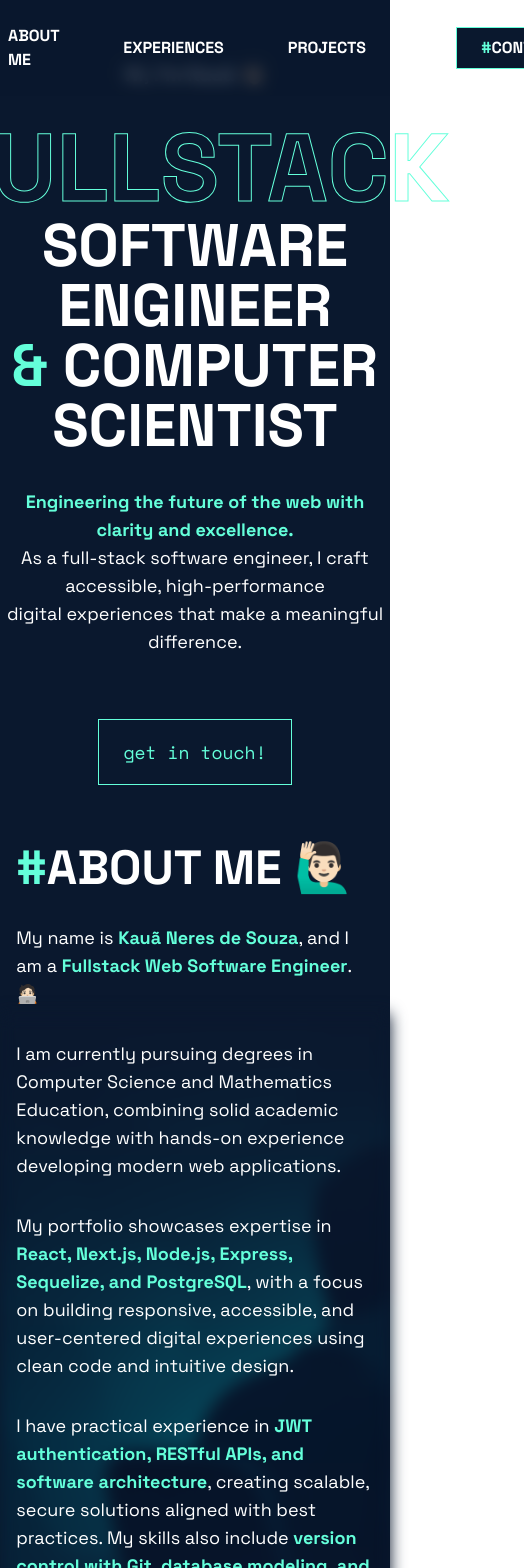
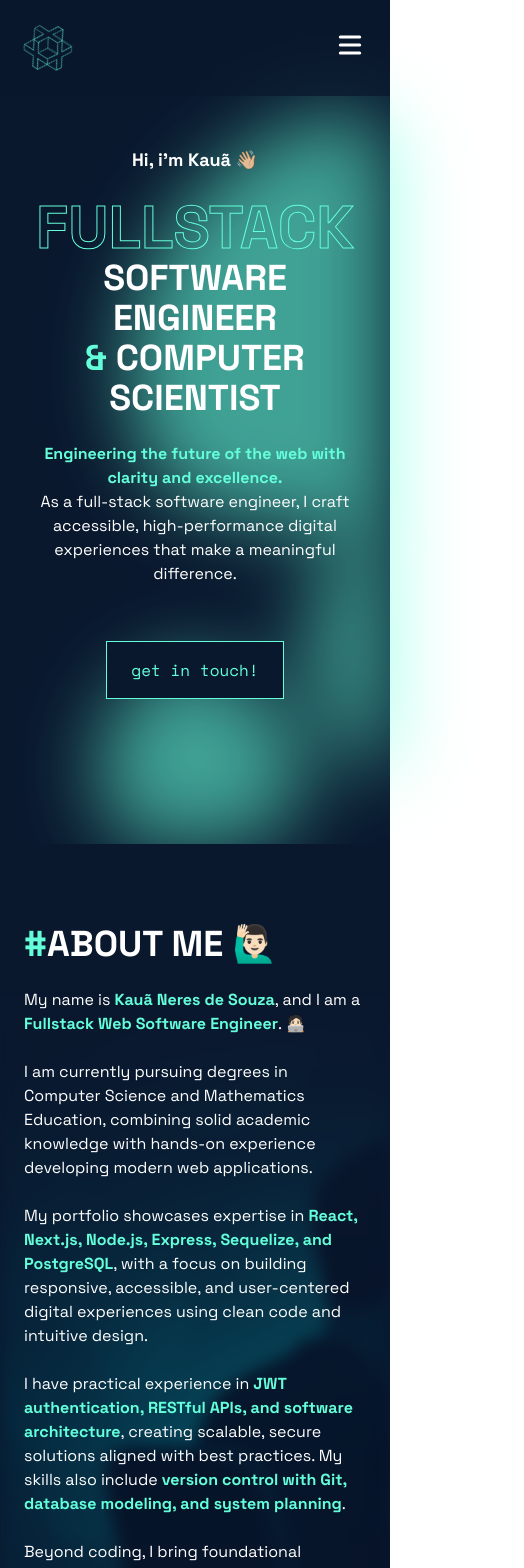
Before and after one commit to KNereSouza/kneres.com.br, a React (Vite) app: page / in a window 390 px wide. Shown: the top 1568 px of the page, 524 px wide, since content can reach past the window. Built offline with nearby package versions, Linux system fonts and the light colour scheme.

Commit message:
feat: made all sections and components responsive

```diff
--- a/src/components/header/Header.tsx
+++ b/src/components/header/Header.tsx
@@ -1,136 +1,168 @@
+import { HiMenu, HiX } from "react-icons/hi";
 import Logo from "../../assets/icon.svg";
 import { useEffect, useRef, useState } from "react";
 import styles from "./styles.module.css";
 
 export function Header() {
   const [show, setShow] = useState(true);
+  const [isMenuOpen, setIsMenuOpen] = useState(false);
   const lastScroll = useRef(0);
 
   useEffect(() => {
     const handleScroll = () => {
+      if (isMenuOpen) return;
       const current = window.scrollY;
       if (current > lastScroll.current && current > 50) {
         setShow(false);
       } else {
         setShow(true);
       }
-
       lastScroll.current = current;
     };
-
     window.addEventListener("scroll", handleScroll);
     return () => window.removeEventListener("scroll", handleScroll);
-  }, []);
+  }, [isMenuOpen]);
+
+  useEffect(() => {
+    if (isMenuOpen) {
+      document.body.style.overflow = "hidden";
+    } else {
+      document.body.style.overflow = "auto";
+    }
+    return () => {
+      document.body.style.overflow = "auto";
+    };
+  }, [isMenuOpen]);
+
+  const toggleMenu = () => setIsMenuOpen(!isMenuOpen);
 
   return (
+    <>
       <div
         className={`fixed w-screen z-30 transition-transform duration-500 text-white ${
           show ? "translate-y-0" : "-translate-y-full"
         }`}
       >
         <div className="absolute w-full h-full bg-[#0a182eb6] backdrop-blur-sm"></div>
-
-      <header
-        className="
-          relative
-          flex flex-row
-          pt-6 pb-6 pl-2 pr-2
-          items-center
-          justify-around
-          font-sans-serif
-        "
-      >
-        <a href="/">
+        <header className="relative flex flex-row py-6 px-6 lg:px-2 items-center justify-between lg:justify-around font-sans-serif">
+          <a href="/" onClick={() => setIsMenuOpen(false)}>
             <img
               src={Logo}
-            className={`w-16 ${styles.logo} ${styles.logoSpin}`}
+              className={`w-12 lg:w-16 ${styles.logo} ${styles.logoSpin}`}
               alt="KNereS Logo"
             />
           </a>
-
-        <nav
-          className="
-            flex flex-row
-            gap-16
-            items-center
-            justify-center
-            font-bold
-          "
-        >
+          <nav className="hidden lg:flex flex-row gap-16 items-center justify-center font-bold">
             <a
-            className="
-              transition-all
-              hover:text-[var(--color-primary)]
-            "
+              className="transition-all hover:text-[var(--color-primary)]"
               href="/#about"
             >
               ABOUT ME
             </a>
             <a
-            className="
-              transition-all
-              hover:text-[var(--color-primary)]
-            "
+              className="transition-all hover:text-[var(--color-primary)]"
               href="/#experiences"
             >
               EXPERIENCES
             </a>
             <a
-            className="
-              transition-all
-              hover:text-[var(--color-primary)]
-            "
+              className="transition-all hover:text-[var(--color-primary)]"
               href="/#projects"
             >
               PROJECTS
             </a>
             <a
-            className="
-              transition-all
-              hover:text-[var(--color-primary)]
-            "
+              className="transition-all hover:text-[var(--color-primary)]"
               href="/#skills"
             >
               SKILLS
             </a>
             <a
-            className="
-              transition-all
-              hover:text-[var(--color-primary)]
-            "
+              className="transition-all hover:text-[var(--color-primary)]"
               href="/blog"
             >
               BLOG
             </a>
           </nav>
-
-        <div
-          className="
-            relative
-            bg-[var(--color-primary)]
-            h-10 w-32
-            outline-solid outline-1 outline-[var(--color-primary)]
-          "
-        >
+          <div className="hidden lg:block relative bg-[var(--color-primary)] h-10 w-32 outline-solid outline-1 outline-[var(--color-primary)]">
             <a
               href="/#contact"
-            className="
-              absolute flex items-center justify-center
-              bg-[var(--color-secondary)]
-              h-10 w-32
-              font-sans-serif font-bold
-              outline-solid outline-1 outline-[var(--color-primary)]
-              transition-transform duration-200
-              cursor-pointer
-              hover:-translate-x-1 hover:-translate-y-1
-            "
+              className="absolute flex items-center justify-center bg-[var(--color-secondary)] h-10 w-32 font-sans-serif font-bold outline-solid outline-1 outline-[var(--color-primary)] transition-transform duration-200 cursor-pointer hover:-translate-x-1 hover:-translate-y-1"
               style={{ bottom: 0, right: 0 }}
             >
               <span className="text-[var(--color-primary)]">#</span>
               CONTACT
             </a>
           </div>
+          <div className="lg:hidden z-50">
+            <button
+              onClick={toggleMenu}
+              className="text-white focus:outline-none"
+            >
+              {isMenuOpen ? (
+                <HiX className="w-8 h-8" />
+              ) : (
+                <HiMenu className="w-8 h-8" />
+              )}
+            </button>
+          </div>
         </header>
       </div>
+
+      <div
+        className={`fixed inset-0 z-20 bg-[#0a182e] transition-opacity duration-300 ${
+          isMenuOpen ? "opacity-100" : "opacity-0 pointer-events-none"
+        }`}
+      >
+        <nav className="flex flex-col items-center justify-center h-full gap-6 text-lg text-white font-bold font-sans-serif">
+          <a
+            onClick={toggleMenu}
+            className="transition-all hover:text-[var(--color-primary)]"
+            href="/#about"
+          >
+            ABOUT ME
+          </a>
+          <a
+            onClick={toggleMenu}
+            className="transition-all hover:text-[var(--color-primary)]"
+            href="/#experiences"
+          >
+            EXPERIENCES
+          </a>
+          <a
+            onClick={toggleMenu}
+            className="transition-all hover:text-[var(--color-primary)]"
+            href="/#projects"
+          >
+            PROJECTS
+          </a>
+          <a
+            onClick={toggleMenu}
+            className="transition-all hover:text-[var(--color-primary)]"
+            href="/#skills"
+          >
+            SKILLS
+          </a>
+          <a
+            onClick={toggleMenu}
+            className="transition-all hover:text-[var(--color-primary)]"
+            href="/blog"
+          >
+            BLOG
+          </a>
+          <div className="relative bg-[var(--color-primary)] h-10 w-32 outline-solid outline-1 outline-[var(--color-primary)] mt-4">
+            <a
+              onClick={toggleMenu}
+              href="/#contact"
+              className="absolute flex items-center justify-center bg-[var(--color-secondary)] h-10 w-32 font-sans-serif font-bold outline-solid outline-1 outline-[var(--color-primary)] transition-transform duration-200 cursor-pointer hover:-translate-x-1 hover:-translate-y-1"
+              style={{ bottom: 0, right: 0 }}
+            >
+              <span className="text-[var(--color-primary)]">#</span>
+              CONTACT
+            </a>
+          </div>
+        </nav>
+      </div>
+    </>
   );
 }
--- a/src/features/about/AboutSection.tsx
+++ b/src/features/about/AboutSection.tsx
@@ -3,15 +3,15 @@ import styles from "./styles.module.css";
 
 export function AboutSection() {
   const linkClasses =
-    "flex items-center justify-center gap-2 text-lg pt-2 pb-2 pl-6 pr-6 outline outline-[var(--color-primary)] text-[var(--color-primary)] bg-[var(--color-secondary)] transition-colors hover:bg-[var(--color-primary)] hover:text-[var(--color-secondary)] rounded-md";
+    "flex items-center justify-center gap-2 text-base md:text-lg py-2 px-4 md:px-6 outline outline-[var(--color-primary)] text-[var(--color-primary)] bg-[var(--color-secondary)] transition-colors hover:bg-[var(--color-primary)] hover:text-[var(--color-secondary)] rounded-md";
 
   return (
     <section
       id="about"
-      className="relative w-screen min-h-screen flex items-center justify-center font-sans-serif bg-[var(--color-secondary)] text-white"
+      className="relative w-screen min-h-screen flex items-center justify-center font-sans-serif bg-[var(--color-secondary)] text-white py-20 px-6"
     >
-      <div className="z-10 flex flex-col gap-8 w-11/12 max-w-2xl text-lg">
-        <h2 className="font-bold text-5xl">
+      <div className="z-10 flex flex-col gap-6 md:gap-8 w-full max-w-3xl text-base md:text-lg">
+        <h2 className="font-bold text-4xl md:text-5xl">
           <span className="text-[var(--color-primary)]">#</span>ABOUT ME 🙋🏻‍♂️
         </h2>
         <p>
@@ -60,10 +60,11 @@ export function AboutSection() {
           high-performance digital products, and I invite you to explore my
           projects to see how I can bring value to your next venture.
         </p>
-        <div className="flex flex-row gap-4 font-monospace">
+        <div className="flex flex-row flex-wrap justify-center gap-4 font-monospace mt-4">
           <a
             href="https://github.com/KNereSouza"
             target="_blank"
+            rel="noopener noreferrer"
             className={`${linkClasses}`}
           >
             <FiGithub /> GitHub
@@ -71,6 +72,7 @@ export function AboutSection() {
           <a
             href="https://www.linkedin.com/in/kneresouza/"
             target="_blank"
+            rel="noopener noreferrer"
             className={`${linkClasses}`}
           >
             <FiLinkedin /> LinkedIn
@@ -78,6 +80,7 @@ export function AboutSection() {
           <a
             href="https://www.instagram.com/neres.js/"
             target="_blank"
+            rel="noopener noreferrer"
             className={`${linkClasses}`}
           >
             <FiInstagram /> Instagram
--- a/src/features/hero/HeroSection.tsx
+++ b/src/features/hero/HeroSection.tsx
@@ -2,11 +2,21 @@ import styles from "./styles.module.css";
 
 export function HeroSection() {
   return (
-    <section className="font-sans-serif bg-[var(--color-secondary)] w-screen h-screen flex flex-col items-center justify-center text-center gap-8 text-white">
-      <p className="font-bold text-xl">Hi, i'm Kauã 👋🏼</p>
-      <h1 className="font-bold text-6xl">
+    <section className="font-sans-serif bg-[var(--color-secondary)] w-screen h-screen flex flex-col items-center justify-center text-center gap-6 md:gap-8 text-white px-6">
+      <div className={`${styles.blobContainer}`}>
+        <div className={`${styles.blob}`}></div>
+        <div className={`${styles.blob}`}></div>
+        <div className={`${styles.blob}`}></div>
+        <div className={`${styles.blob}`}></div>
+        <div className={`${styles.blob}`}></div>
+        <div className={`${styles.blob}`}></div>
+        <div className={`${styles.blob}`}></div>
+      </div>
+
+      <p className="z-10 font-bold text-lg md:text-xl">Hi, i'm Kauã 👋🏼</p>
+      <h1 className="z-10 font-bold text-4xl sm:text-5xl md:text-6xl">
         <span
-          className={`${styles.textOutline} outline-[var(--color-primary)] text-8xl`}
+          className={`${styles.textOutline} outline-[var(--color-primary)] text-6xl sm:text-7xl lg:text-8xl`}
         >
           FULLSTACK <br />
         </span>
@@ -14,18 +24,17 @@ export function HeroSection() {
         <span className="text-[var(--color-primary)]">&</span> COMPUTER
         SCIENTIST
       </h1>
-      <p className="text-lg">
+      <p className="z-10 text-base md:text-lg max-w-3xl">
         <span className="font-bold text-[var(--color-primary)]">
           Engineering the future of the web with clarity and excellence. <br />
         </span>
         As a full-stack software engineer, I craft accessible, high-performance
-        <br />
         digital experiences that make a meaningful difference.
       </p>
-      <div className="mt-8 relative bg-[var(--color-primary)] h-16 w-48 outline-solid outline-1 outline-[var(--color-primary)]">
+      <div className="z-10 mt-8 relative bg-[var(--color-primary)] h-14 w-44 md:h-16 md:w-48 outline-solid outline-1 outline-[var(--color-primary)]">
         <a
           href="#contact"
-          className="absolute flex items-center justify-center bg-[var(--color-secondary)] h-16 w-48 font-monospace text-[var(--color-primary)] outline-solid outline-1 outline-[var(--color-primary)] transition-transform duration-200 cursor-pointer hover:-translate-x-1 hover:-translate-y-1 text-lg"
+          className="absolute flex items-center justify-center bg-[var(--color-secondary)] h-14 w-44 md:h-16 md:w-48 font-monospace text-[var(--color-primary)] outline-solid outline-1 outline-[var(--color-primary)] transition-transform duration-200 cursor-pointer hover:-translate-x-1 hover:-translate-y-1 text-base md:text-lg"
           style={{ bottom: 0, right: 0 }}
         >
           get in touch!
--- a/src/features/hero/styles.module.css
+++ b/src/features/hero/styles.module.css
@@ -2,3 +2,70 @@
   -webkit-text-stroke: 1px var(--color-primary);
   color: transparent;
 }
+
+.blobContainer {
+  position: absolute;
+  top: 0;
+  left: 0;
+  width: 100%;
+  height: 100%;
+  overflow: hidden;
+  filter: blur(40px);
+  opacity: 0.6;
+}
+
+.blob {
+  position: absolute;
+  border-radius: 100%;
+  background: var(--color-primary);
+  /* Duração base reduzida */
+  animation: move 15s infinite alternate;
+}
+
+.blob:nth-child(1) {
+  width: 400px;
+  height: 400px;
+  top: 20%;
+  left: 10%;
+  /* Velocidade aumentada (duração diminuída) */
+  animation-duration: 12s;
+}
+
+.blob:nth-child(2) {
+  width: 300px;
+  height: 300px;
+  top: 60%;
+  left: 70%;
+  /* Velocidade aumentada (duração diminuída) */
+  animation-duration: 18s;
+}
+
+.blob:nth-child(3) {
+  width: 250px;
+  height: 250px;
+  top: 40%;
+  left: 40%;
+  /* Velocidade aumentada (duração diminuída) */
+  animation-duration: 15s;
+  animation-delay: -10s;
+}
+
+.blob:nth-child(4) {
+  width: 200px;
+  height: 200px;
+  top: 80%;
+  left: 20%;
+  /* Velocidade aumentada (duração diminuída) */
+  animation-duration: 20s;
+}
+
+@keyframes move {
+  from {
+    transform: translate(-100px, 50px) rotate(-90deg);
+    border-radius: 24% 76% 35% 65% / 27% 36% 64% 73%;
+  }
+  to {
+    transform: translate(100px, -50px) rotate(-10deg);
+    border-radius: 76% 24% 33% 67% / 68% 55% 45% 32%;
+  }
+}
--- a/src/features/projects/ProjectsSection.tsx
+++ b/src/features/projects/ProjectsSection.tsx
@@ -4,9 +4,9 @@ export function ProjectsSection() {
   return (
     <section
       id="projects"
-      className="flex flex-col p-8 items-center justify-center w-screen min-h-screen text-white bg-[var(--color-secondary)] gap-8"
+      className="flex flex-col p-8 items-center justify-center w-screen min-h-screen text-white bg-[var(--color-secondary)] gap-8 font-sans-serif"
     >
-      <h2 className="font-bold text-5xl font-sans-serif">
+      <h2 className="font-bold text-4xl md:text-5xl text-center">
         <span className="text-[var(--color-primary)]">#</span>PROJECTS
       </h2>
 
```
Also changed, not shown: src/components/cards/ExperienceCard.tsx (+7 -7 lines), src/components/cards/SkillCard.tsx (+10 -9 lines), src/features/contact/ContactSection.tsx (+10 -13 lines), src/features/experiences/ExperiencesSection.tsx (+4 -6 lines), src/features/skills/SkillsSection.tsx (+13 -14 lines), src/pages/blog/page.tsx (+11 -10 lines). Lines whose indentation alone changed are shown as unchanged.
